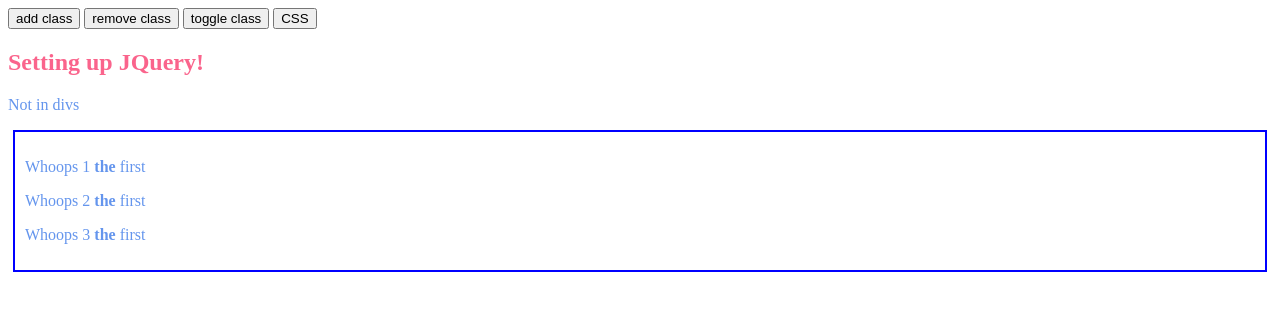
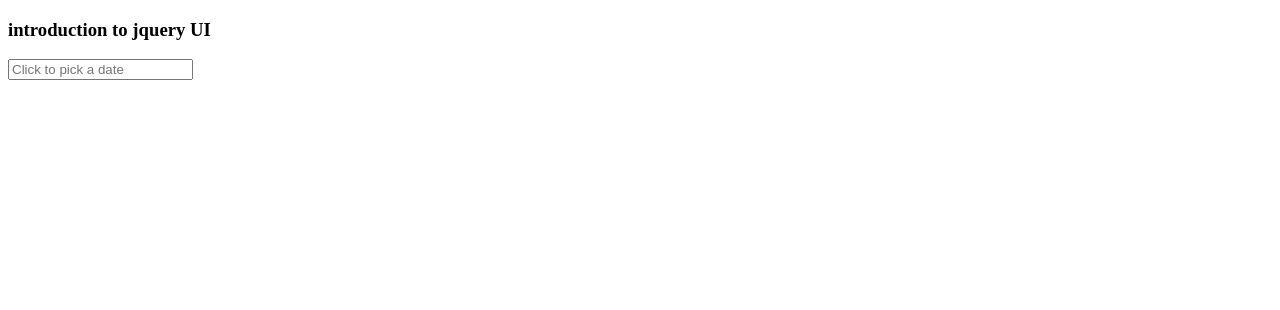
Before and after one commit to MAST1999/JavaScript-Trainning, a website: page index.html in a window 1280 px wide. Drawn offline with Linux system fonts and the light colour scheme; files whose address does not match are found by name.

Commit message:
Date picker in JQuery

```diff
--- a/index.html
+++ b/index.html
@@ -10,16 +10,9 @@
     <title>Training</title>
   </head>
   <body id="elBody">
-    <button id="btnClick1">add class</button>
-    <button id="btnClick2">remove class</button>
-    <button id="btnClick3">toggle class</button>
-    <button id="btnClick4">CSS</button>
-    <h2 id="elH2">Setting up JQuery!</h2>
-    <p>Not in divs</p>
-    <div id="div1" class="divs">
-      <p id="p1">Whoops 1 <strong>the</strong> first</p>
-      <p id="p2">Whoops 2 <strong>the</strong> first</p>
-      <p id="p3">Whoops 3 <strong>the</strong> first</p>
+    <div id="div1">
+      <h3>introduction to jquery UI</h3>
+      <input id="dateInput" type="text" placeholder="Click to pick a date">
     </div>
     <script src="/node_modules/jquery/dist/jquery.js"></script>
     <script src="jqueryColor.js"></script>
--- a/jsCode.js
+++ b/jsCode.js
@@ -6,23 +6,14 @@
 
 
 $(function () {
-    function addClass() {
-        $("#div1").addClass("divStyled");
-    }
-    function removeClass() {
-        $("#div1").removeClass("divStyled");
-    }
-    function toggleClass() {
-        $("#div1").toggleClass("divStyled pStyled");
-    }
-    function CSS1() {
-        var padding = $("#div1").css("padding-left");
-        $("#p2").html(padding);
-
-    }
-
-    $("#btnClick1").on("click", addClass);
-    $("#btnClick2").on("click", removeClass);
-    $("#btnClick3").on("click", toggleClass);
-    $("#btnClick4").on("click", CSS1);
+    $("#dateInput").datepicker({
+        numberOfMonths:1,
+        changeYear:true,
+        changeMonth:true,
+        showWeek:true,
+        weekHeader: "WN",
+        showOtherMonths:true,
+        minDate: new Date(2000,0,1),
+        maxDate: new Date(2077,0,4)
+    });
 });
```
